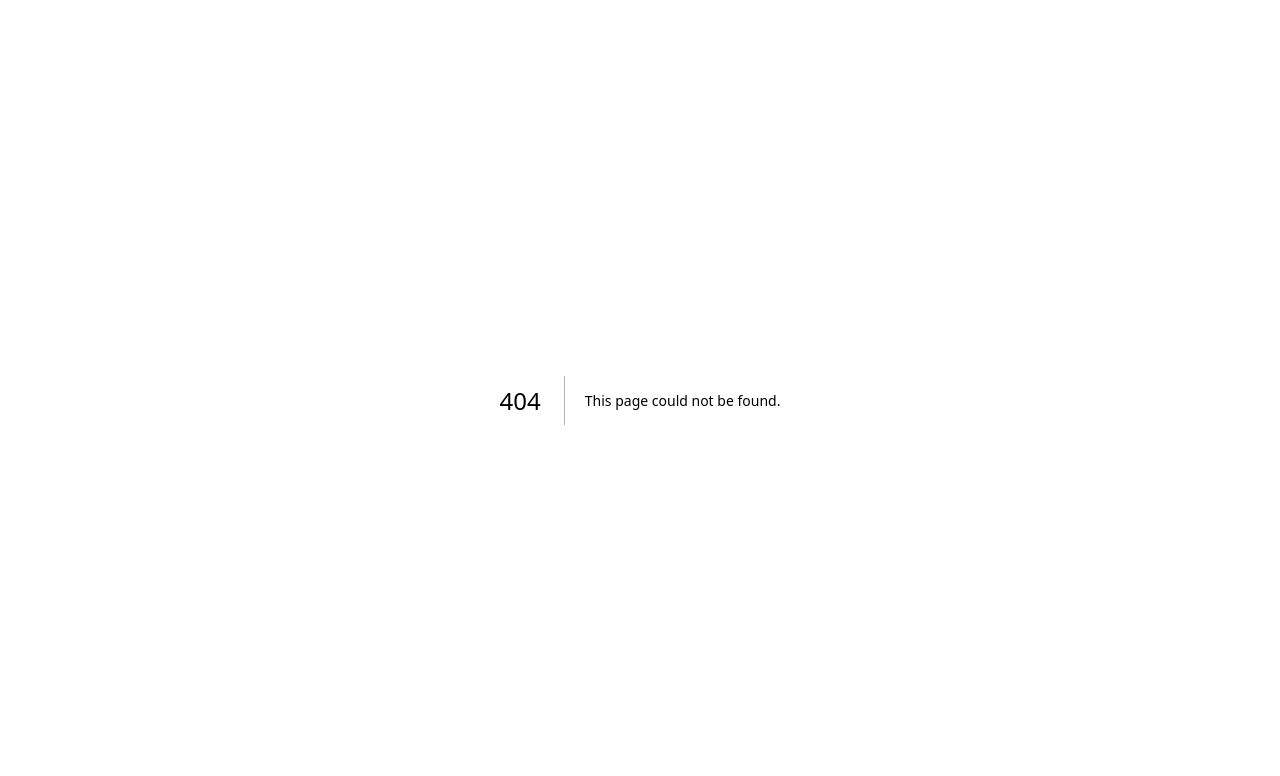
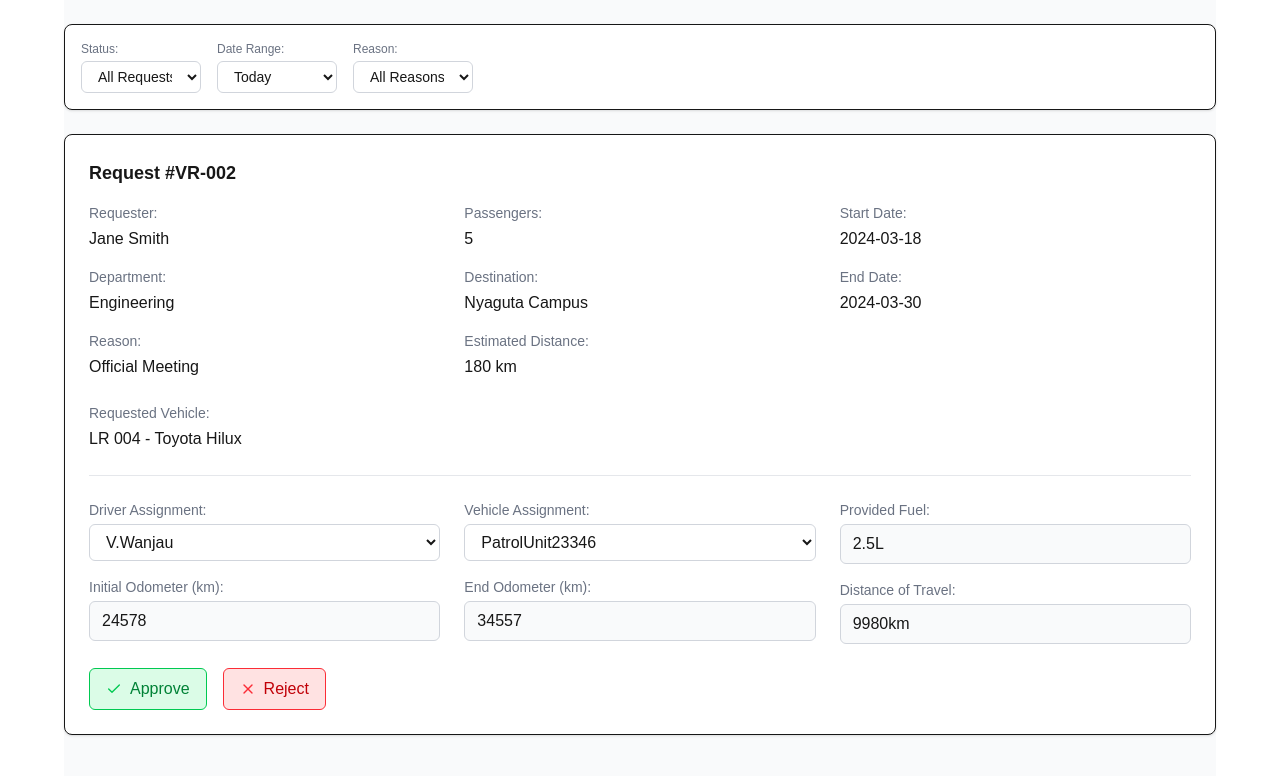
Before and after one commit to mclaire12/Imotrak-Staff-portal, a Next.js app: page /request-management in a window 1280 px wide. Before the commit this address had no page. Shown: the top 776 px of the page. Built offline with nearby package versions, Linux system fonts and the light colour scheme.

Commit message:
request management

```diff
--- /dev/null
+++ b/app/(fleet manager)/request-management/page.tsx
@@ -0,0 +1,162 @@
+import { Check, X } from "lucide-react"
+
+export default function VehicleRequestPage() {
+  return (
+    <div className="container mx-auto py-6 max-w-6xl bg-gray-50 min-h-screen">
+      {/* Filter Card */}
+      <div className="bg-white rounded-lg border shadow-sm mb-6">
+        <div className="p-4">
+          <div className="flex flex-wrap items-center gap-4">
+            <div className="flex flex-col gap-1">
+              <span className="text-xs text-gray-500">Status:</span>
+              <select className="h-8 w-[120px] px-3 py-1 text-sm border border-gray-300 rounded-md bg-white focus:outline-none focus:ring-2 focus:ring-blue-500">
+                <option value="all">All Requests</option>
+                <option value="pending">Pending</option>
+                <option value="approved">Approved</option>
+                <option value="rejected">Rejected</option>
+              </select>
+            </div>
+            <div className="flex flex-col gap-1">
+              <span className="text-xs text-gray-500">Date Range:</span>
+              <select className="h-8 w-[120px] px-3 py-1 text-sm border border-gray-300 rounded-md bg-white focus:outline-none focus:ring-2 focus:ring-blue-500">
+                <option value="today">Today</option>
+                <option value="week">This Week</option>
+                <option value="month">This Month</option>
+                <option value="custom">Custom</option>
+              </select>
+            </div>
+            <div className="flex flex-col gap-1">
+              <span className="text-xs text-gray-500">Reason:</span>
+              <select className="h-8 w-[120px] px-3 py-1 text-sm border border-gray-300 rounded-md bg-white focus:outline-none focus:ring-2 focus:ring-blue-500">
+                <option value="all">All Reasons</option>
+                <option value="meeting">Meeting</option>
+                <option value="field">Field Work</option>
+                <option value="other">Other</option>
+              </select>
+            </div>
+          </div>
+        </div>
+      </div>
+
+      {/* Main Request Card */}
+      <div className="bg-white rounded-lg border shadow-sm">
+        <div className="p-6">
+          <h2 className="text-lg font-semibold mb-4">Request #VR-002</h2>
+
+          <div className="grid grid-cols-1 md:grid-cols-3 gap-6 mb-6">
+            <div>
+              <div className="mb-4">
+                <p className="text-sm text-gray-500 mb-1">Requester:</p>
+                <p className="font-medium">Jane Smith</p>
+              </div>
+              <div className="mb-4">
+                <p className="text-sm text-gray-500 mb-1">Department:</p>
+                <p className="font-medium">Engineering</p>
+              </div>
+              <div>
+                <p className="text-sm text-gray-500 mb-1">Reason:</p>
+                <p className="font-medium">Official Meeting</p>
+              </div>
+            </div>
+
+            <div>
+              <div className="mb-4">
+                <p className="text-sm text-gray-500 mb-1">Passengers:</p>
+                <p className="font-medium">5</p>
+              </div>
+              <div className="mb-4">
+                <p className="text-sm text-gray-500 mb-1">Destination:</p>
+                <p className="font-medium">Nyaguta Campus</p>
+              </div>
+              <div>
+                <p className="text-sm text-gray-500 mb-1">Estimated Distance:</p>
+                <p className="font-medium">180 km</p>
+              </div>
+            </div>
+
+            <div>
+              <div className="mb-4">
+                <p className="text-sm text-gray-500 mb-1">Start Date:</p>
+                <p className="font-medium">2024-03-18</p>
+              </div>
+              <div className="mb-4">
+                <p className="text-sm text-gray-500 mb-1">End Date:</p>
+                <p className="font-medium">2024-03-30</p>
+              </div>
+            </div>
+          </div>
+
+          <div className="mb-6">
+            <p className="text-sm text-gray-500 mb-1">Requested Vehicle:</p>
+            <p className="font-medium">LR 004 - Toyota Hilux</p>
+          </div>
+
+          {/* Simple separator */}
+          <div className="border-t border-gray-200 my-6"></div>
+
+          <div className="grid grid-cols-1 md:grid-cols-3 gap-6 mb-6">
+            <div>
+              <div className="mb-4">
+                <p className="text-sm text-gray-500 mb-1">Driver Assignment:</p>
+                <select className="w-full px-3 py-2 border border-gray-300 rounded-md bg-white focus:outline-none focus:ring-2 focus:ring-blue-500">
+                  <option value="vwanjau">V.Wanjau</option>
+                  <option value="jdoe">J.Doe</option>
+                  <option value="psmith">P.Smith</option>
+                </select>
+              </div>
+              <div>
+                <p className="text-sm text-gray-500 mb-1">Initial Odometer (km):</p>
+                <div className="flex items-center h-10 px-3 border border-gray-300 rounded-md bg-gray-50">
+                  <span>24578</span>
+                </div>
+              </div>
+            </div>
+
+            <div>
+              <div className="mb-4">
+                <p className="text-sm text-gray-500 mb-1">Vehicle Assignment:</p>
+                <select className="w-full px-3 py-2 border border-gray-300 rounded-md bg-white focus:outline-none focus:ring-2 focus:ring-blue-500">
+                  <option value="patrol">PatrolUnit23346</option>
+                  <option value="suv1">SUV-001</option>
+                  <option value="truck1">Truck-002</option>
+                </select>
+              </div>
+              <div>
+                <p className="text-sm text-gray-500 mb-1">End Odometer (km):</p>
+                <div className="flex items-center h-10 px-3 border border-gray-300 rounded-md bg-gray-50">
+                  <span>34557</span>
+                </div>
+              </div>
+            </div>
+
+            <div>
+              <div className="mb-4">
+                <p className="text-sm text-gray-500 mb-1">Provided Fuel:</p>
+                <div className="flex items-center h-10 px-3 border border-gray-300 rounded-md bg-gray-50">
+                  <span>2.5L</span>
+                </div>
+              </div>
+              <div>
+                <p className="text-sm text-gray-500 mb-1">Distance of Travel:</p>
+                <div className="flex items-center h-10 px-3 border border-gray-300 rounded-md bg-gray-50">
+                  <span>9980km</span>
+                </div>
+              </div>
+            </div>
+          </div>
+
+          <div className="flex gap-4">
+            <button className="flex items-center gap-2 px-4 py-2 border border-green-500 rounded-md bg-green-100 text-green-700 hover:bg-green-200 focus:outline-none focus:ring-2 focus:ring-green-500 transition-colors">
+              <Check className="h-4 w-4 text-green-500" />
+              Approve
+            </button>
+            <button className="flex items-center gap-2 px-4 py-2 border border-red-500 rounded-md bg-red-100 text-red-700 hover:bg-red-200 focus:outline-none focus:ring-2 focus:ring-red-500 transition-colors">
+              <X className="h-4 w-4 text-red-500" />
+              Reject
+            </button>
+          </div>
+        </div>
+      </div>
+    </div>
+  )
+}
```
